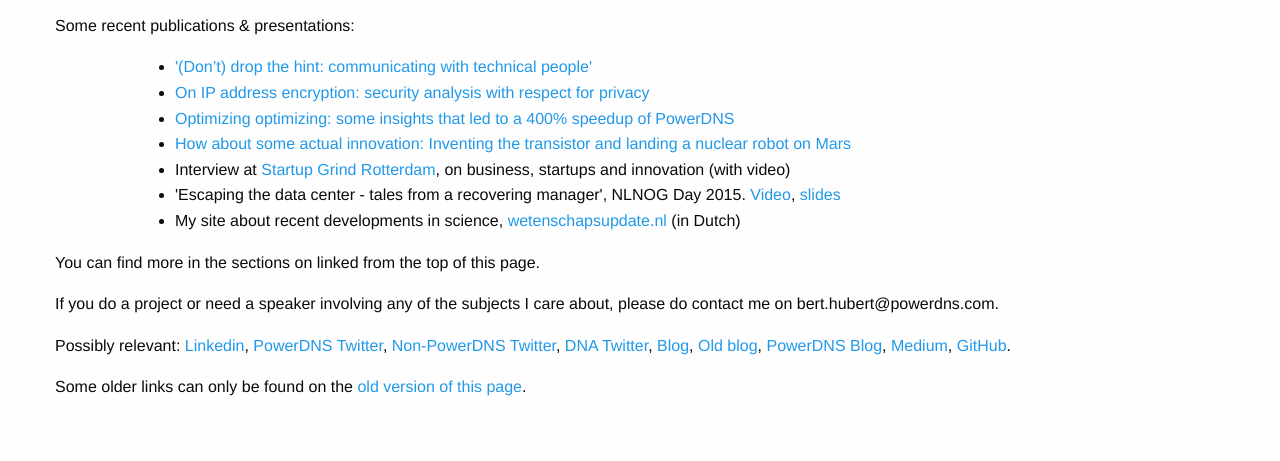
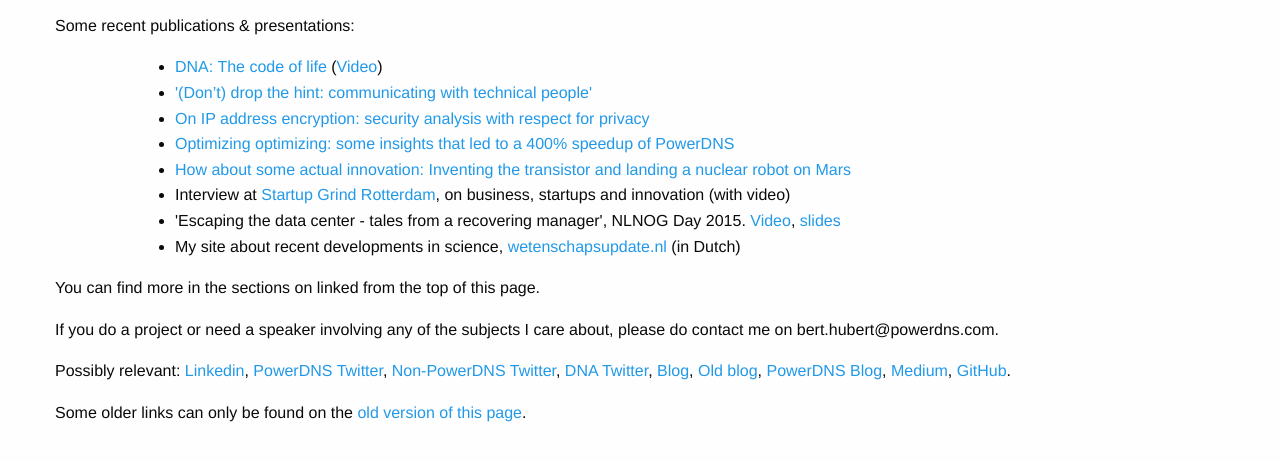
Before and after one commit to ahupowerdns/ds9a.nl, a plain HTML site: page index.html in a window 1280 px wide. Shown: the part 191-652 px from the top of the page. Drawn offline with Linux system fonts and the light colour scheme.

Commit message:
add dna video

```diff
--- a/index.html
+++ b/index.html
@@ -37,6 +37,8 @@
       <div class="large-1 columns"></div>
       <div class="large-11 columns">
         <ul>
+          <li><a href="https://ds9a.nl/dna/">DNA: The code of life</a> (<a
+          href="https://www.youtube.com/watch?v=0Sl0lZLj65c">Video</a>)</li>
           <li><a href="https://medium.com/@bert.hubert/dont-drop-the-hint-communicating-with-technical-people-4539d43b6b4f">'(Don’t) drop the hint: communicating with technical people'</a></li>
           <li><a href="https://medium.com/@bert.hubert/on-ip-address-encryption-security-analysis-with-respect-for-privacy-dabe1201b476">On IP address encryption: security analysis with respect for privacy</a></li>
           <li><a href="https://medium.com/@bert.hubert/optimizing-optimizing-some-insights-that-led-to-a-400-speedup-of-powerdns-5e1a44b58f1c">Optimizing optimizing: some insights that led to a 400% speedup of PowerDNS</a></li>
```
